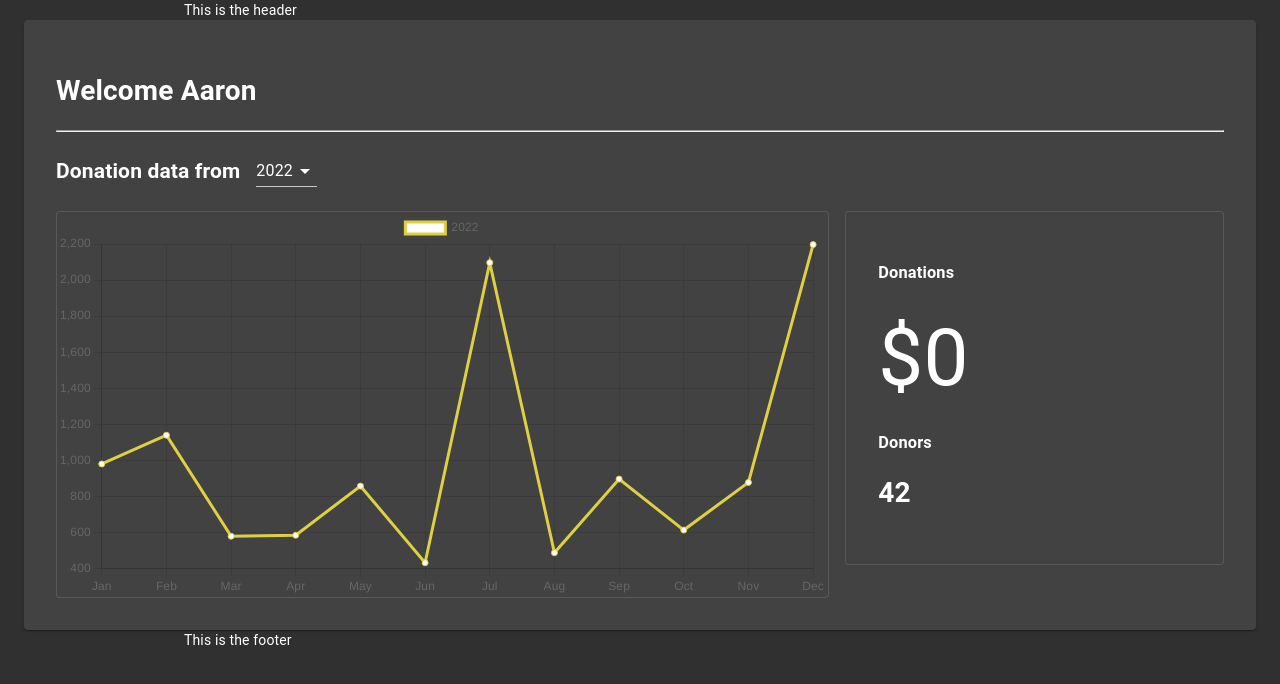
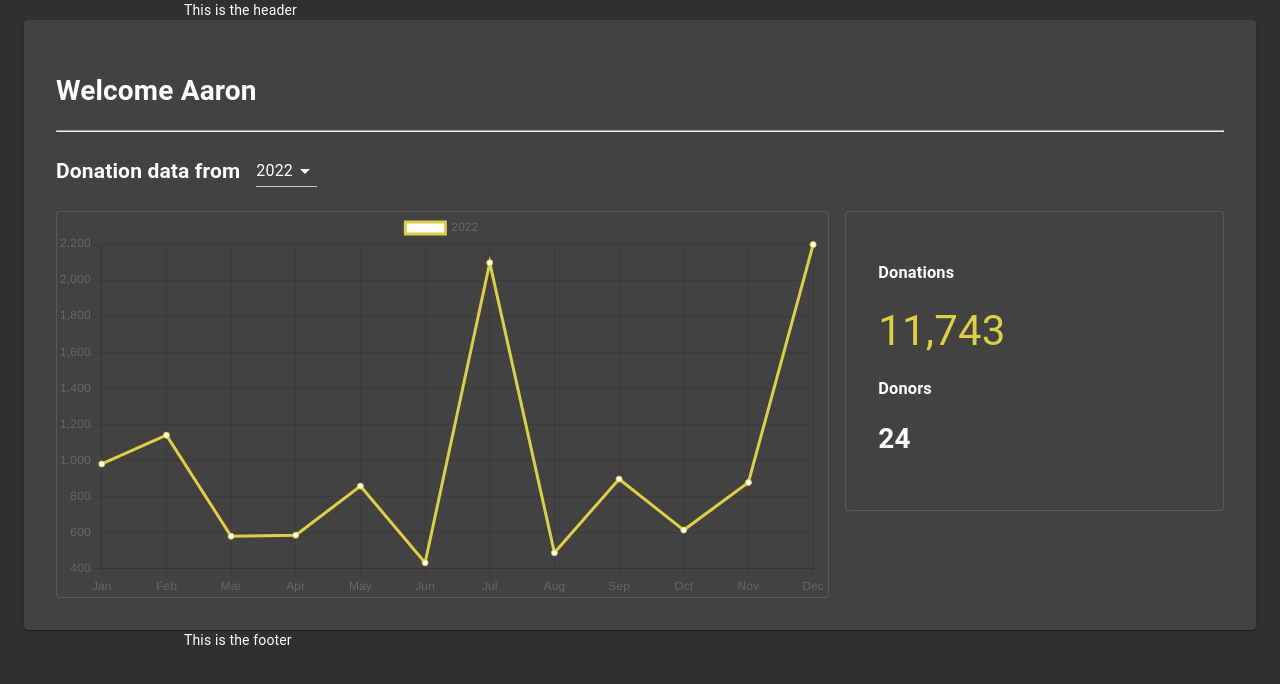
Before and after one commit to aagraston/donor-data-viz, a Gatsby site: page / in a window 1280 px wide. Built offline with nearby package versions, Linux system fonts and the light colour scheme; Gatsby itself is replaced by a stand-in of ours.

Commit message:
donor data visualized. small improvements

```diff
--- a/src/pages/index.js
+++ b/src/pages/index.js
@@ -1,4 +1,4 @@
-import React, { useState } from "react";
+import React, { useState, useEffect } from "react";
 import Layout from "../components/layout";
 
 //material ui
@@ -7,13 +7,13 @@ import Grid from "@material-ui/core/Grid";
 import Paper from "@material-ui/core/Paper";
 import Select from "@material-ui/core/Select";
 import FormControl from "@material-ui/core/FormControl";
-import MenuItem  from "@material-ui/core/MenuItem";
+import MenuItem from "@material-ui/core/MenuItem";
 import { makeStyles } from "@material-ui/core/styles";
 import Typography from "@material-ui/core/Typography";
 import Card from "@material-ui/core/Card";
 
 //animation
-import CountUp from 'react-countup'
+import CountUp from "react-countup";
 
 //chart elements
 import { Chart as ChartJS, registerables } from "chart.js";
@@ -23,7 +23,11 @@ import { Line, Chart } from "react-chartjs-2";
 import { graphql, useStaticQuery } from "gatsby";
 
 //data processing
-import { getDataForYear, getDataForYearTotalDonations } from "../utils/donations-processor";
+import {
+  getDataForYear,
+  getDataForYearTotalDonations,
+  getDataDonorsForYear,
+} from "../utils/donations-processor";
 import { yearsArray } from "../utils/last-five-years";
 
 const useStyles = makeStyles((theme) => ({
@@ -31,12 +35,13 @@ const useStyles = makeStyles((theme) => ({
     padding: "2rem",
   },
   bigData: {
-    fontSize: "5rem",
+    fontSize: "3em",
     fontStyle: "bold",
+    color: "#ddd043",
   },
 }));
 
-const years = yearsArray()
+const years = yearsArray();
 
 const Home = () => {
   ChartJS.register(...registerables);
@@ -61,6 +66,22 @@ const Home = () => {
   const donationDates = [];
   const [dataSelection, setDataSelection] = useState(2022);
   const [yearDonations, setDataDonations] = useState(0);
+  const [yearDonors, setDataDonors] = useState(0);
+
+  //initialize data
+  useEffect(() => {
+    let yearAmount = getDataForYearTotalDonations(
+      donationAmounts,
+      donationDates,
+      dataSelection
+    );
+    let donorAmount = getDataDonorsForYear(
+      data.allDonorDataJson.edges,
+      dataSelection
+    );
+    setDataDonations(yearAmount);
+    setDataDonors(donorAmount);
+  }, []);
 
   data.allDonorDataJson.edges.forEach((e) => {
     e.node.donations.forEach((e) => {
@@ -69,20 +90,32 @@ const Home = () => {
     });
   });
 
-  const dataForLineChart = getDataForYear(donationAmounts, donationDates, dataSelection);
+  const dataForLineChart = getDataForYear(
+    donationAmounts,
+    donationDates,
+    dataSelection
+  );
 
   const styles = useStyles();
 
   const handleDataUpdate = (event) => {
     if (event.target.value === "Last Five Years") {
-      setDataSelection("Last Five Years")
+      setDataSelection("Last Five Years");
+    } else {
+      setDataSelection(event.target.value);
+      let yearAmount = getDataForYearTotalDonations(
+        donationAmounts,
+        donationDates,
+        event.target.value
+      );
+      let donorAmount = getDataDonorsForYear(
+        data.allDonorDataJson.edges,
+        event.target.value
+      );
+      setDataDonations(yearAmount);
+      setDataDonors(donorAmount);
     }
-    else {
-      setDataSelection(event.target.value)
-      let yearAmount = getDataForYearTotalDonations(donationAmounts, donationDates, event.target.value)
-      setDataDonations(yearAmount)
-    }
-  }
+  };
 
   return (
     <Layout>
@@ -124,11 +157,13 @@ const Home = () => {
             <Grid item lg={4}>
               <Card variant="outlined" className={styles.section}>
                 <h3>Donations</h3>
-                <CountUp className={styles.bigData}
-                end={yearDonations}
-                prefix="$"/>
+                <CountUp
+                  className={styles.bigData}
+                  end={yearDonations}
+                  prefix=""
+                />
                 <h3>Donors</h3>
-                <h1>42</h1>
+                <h1>{yearDonors}</h1>
               </Card>
             </Grid>
           </Grid>
--- a/src/utils/donations-processor.js
+++ b/src/utils/donations-processor.js
@@ -71,4 +71,30 @@ const getDataForYearTotalDonations = (amounts, dates, year) => {
   return total;
 };
 
-export { getDataForYear, getDataForYearTotalDonations };
+const getDataDonorsForYear = (totalDonors, year) => {
+
+  let donorCount = 0
+
+  for (let i = 0; i < totalDonors.length; i++) {
+
+    let donationsArray = totalDonors[i].node.donations
+
+    for (let x = 0; x < donationsArray.length; x++) {
+
+      let curYear = new Date(donationsArray[x].date).getFullYear()
+
+      console.log(curYear)
+      console.log(year)
+
+      if (curYear == year) {
+        donorCount += 1
+        break
+      }
+    }
+  }
+
+  return donorCount
+
+}
+
+export { getDataForYear, getDataForYearTotalDonations, getDataDonorsForYear };
```
